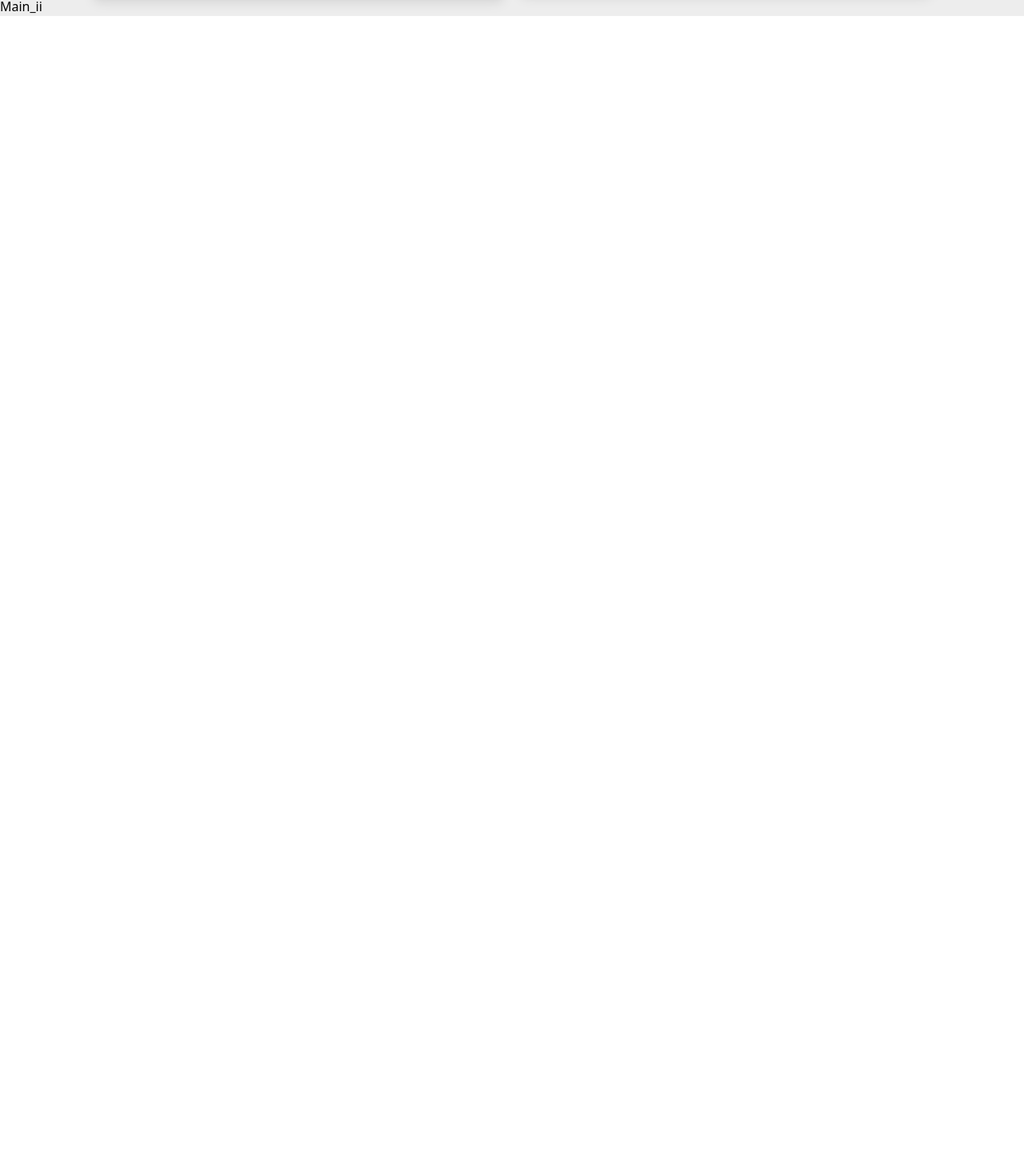
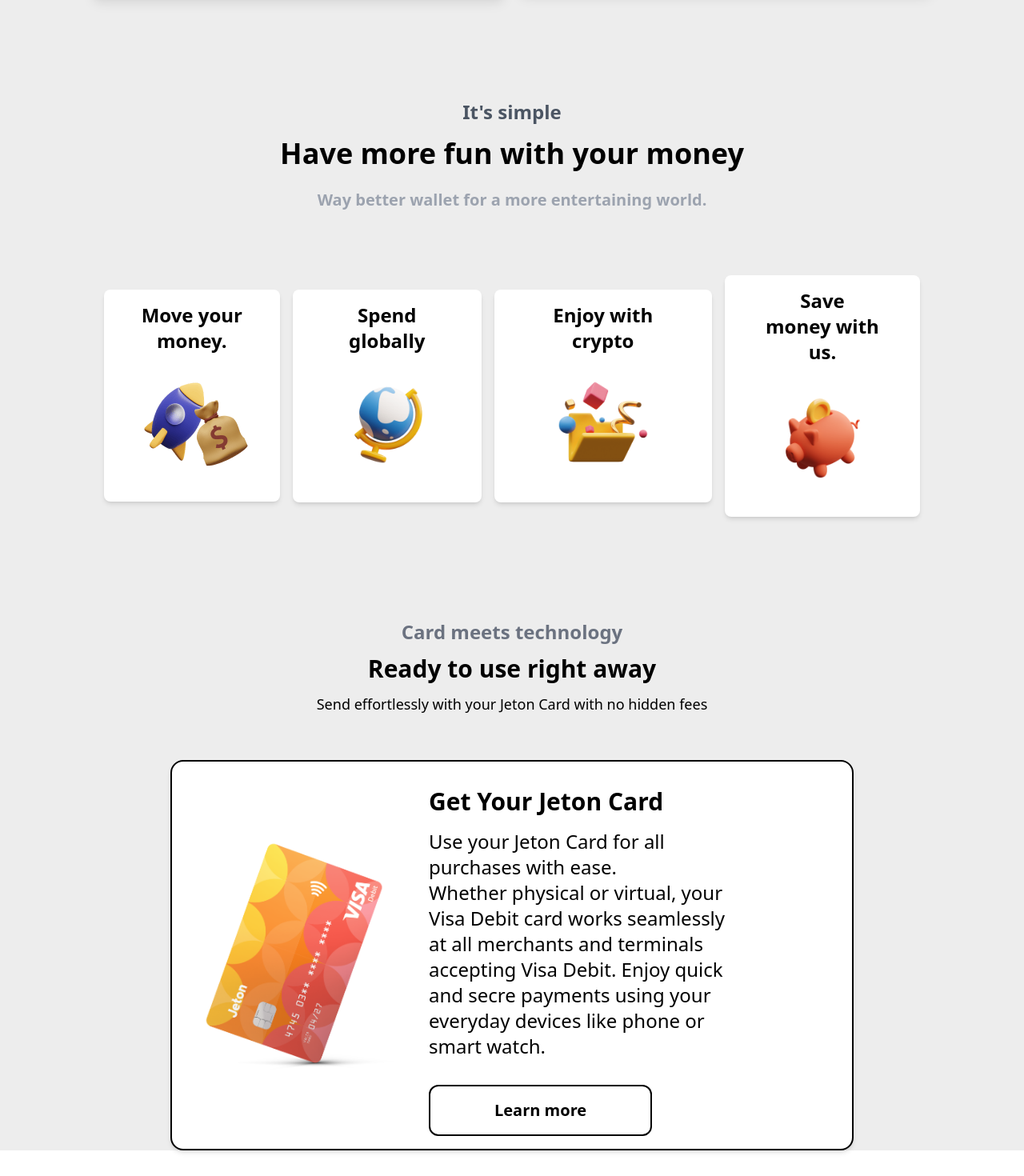
Before and after one commit to tcodes317/Jeton_project, a React (Vite) app in the folder app/: page / in a window 1280 px wide. Shown: the part 736-2206 px from the top of the page at 80% size. Before the commit the page ends 800 px from the top, so only its background shows below. Built offline with nearby package versions, Linux system fonts and the light colour scheme.

Commit message:
5/14/2024

```diff
--- a/app/src/Components/Bg-Two/Main/Main.jsx
+++ b/app/src/Components/Bg-Two/Main/Main.jsx
@@ -1,11 +1,13 @@
 import Main_i from "./MainComponents/Main_i";
 import Main_ii from "./MainComponents/Main_ii";
+import Main_iii from "./MainComponents/Main_iii";
 
 function Main(){
     return(
         <>
             <Main_i />
             <Main_ii />
+            <Main_iii />
         </>
     )
 }
--- a/app/src/Components/Bg-Two/Main/MainComponents/Main_ii.jsx
+++ b/app/src/Components/Bg-Two/Main/MainComponents/Main_ii.jsx
@@ -1,10 +1,42 @@
+import COne from "./../../../../assets/c1.png";
+import CTwo from "./../../../../assets/c2.png";
+import CThree from "./../../../../assets/c3.png";
+import CFour from "./../../../../assets/c4.png";
+
 function Main_ii(){
     return(
         <>
-            <div className="">
-                <h1>Main_ii</h1>
+            <div className="relative">
+                <div className="mt-32 mb-20">
+                    <h4 className="text-center font-bold text-2xl text-gray-600 mb-4">It's simple</h4>
+                    <h1 className="text-center font-bold text-4xl mb-6">Have more fun with your money</h1>
+                    <h4 className="text-center font-bold text-xl text-gray-400">Way better wallet for a more entertaining world.</h4>
+                </div>
+                <div className="flex items-center space-x-4 justify-center" id="card-flex-container">
+                    <div className="block shadow-md bg-white rounded-lg" id="card">
+                        <h1 className="text-center font-bold text-2xl w-7/12 mx-auto py-4">Move your money.</h1>
+                        <img src={COne} srcset={COne} className="mx-auto py-4"/>
+                        <i className="fa fa-"></i>
+                    </div>
+                    <div className="block shadow-md bg-white rounded-lg" id="">
+                        <h1 className="text-center font-bold text-2xl w-7/12 mx-auto py-4">Spend globally</h1>
+                        <img src={CTwo} srcset={CTwo} className="mx-auto w-5/12 py-6" />
+                        <i className="fa fa-"></i>
+                    </div>
+                    <div className="block shadow-md bg-white rounded-lg" id="">
+                        <h1 className="text-center font-bold text-2xl w-7/12 mx-auto py-4">Enjoy with crypto</h1>
+                        <img src={CThree} srcset={CThree} className="mx-auto w-5/12 py-4" />
+                        <i className="fa fa-"></i>
+                    </div>
+                    <div className="block shadow-md bg-white rounded-lg" id="">
+                        <h1 className="text-center font-bold text-2xl w-7/12 mx-auto py-4">Save money with us.</h1>
+                        <img src={CFour} srcset={CFour} className="mx-auto w-5/12 py-6" />
+                        <i className="fa fa-"></i>
+                    </div>
+                </div>
             </div>
         </>
     )
 }
+
 export default Main_ii;
--- /dev/null
+++ b/app/src/Components/Bg-Two/Main/MainComponents/Main_iii.jsx
@@ -0,0 +1,30 @@
+import Card from "./../../../../assets/jetoncard-card.png";
+
+function Main_iii(){
+    return(
+        <>
+            <div className="relative mt-32 mb-20">
+                <div className="space-y-3">
+                    <h3 className="text-center text-2xl font-bold text-gray-500">Card meets technology</h3>
+                    <h1 className="text-center text-3xl font-bold">Ready to use right away</h1>
+                    <h4 className="text-center text-lg">Send effortlessly with your Jeton Card with no hidden fees</h4>
+                </div>
+                <div className="mt-14 border-2 border-black shadow-md rounded-2xl py-4 bg-white w-8/12 mx-auto flex items-center justify-center">
+                    <div>
+                        <img src={Card} className="w-12/12 mx-auto" srcset={Card} />
+                    </div>
+                    <div className="mx-auto flex justify-center w-12/12 pl-4 flex-col text-left">
+                        <h1 className="text-3xl font-bold py-4">Get Your Jeton Card</h1>
+                        <p className="w-9/12 text-2xl">Use your Jeton Card for all purchases with ease. <br /> Whether physical or virtual, your Visa Debit card works seamlessly at all merchants and terminals accepting Visa Debit. Enjoy quick and secre payments using your everyday devices like phone or smart watch.</p>
+                        <div className="mt-8">
+                            <button className="px-20 rounded-xl py-4 border-2 border-black">
+                                <span className="font-bold text-xl">Learn more</span>
+                            </button>
+                        </div>
+                    </div>
+                </div>
+            </div>
+        </>
+    )
+}
+export default Main_iii;
```
